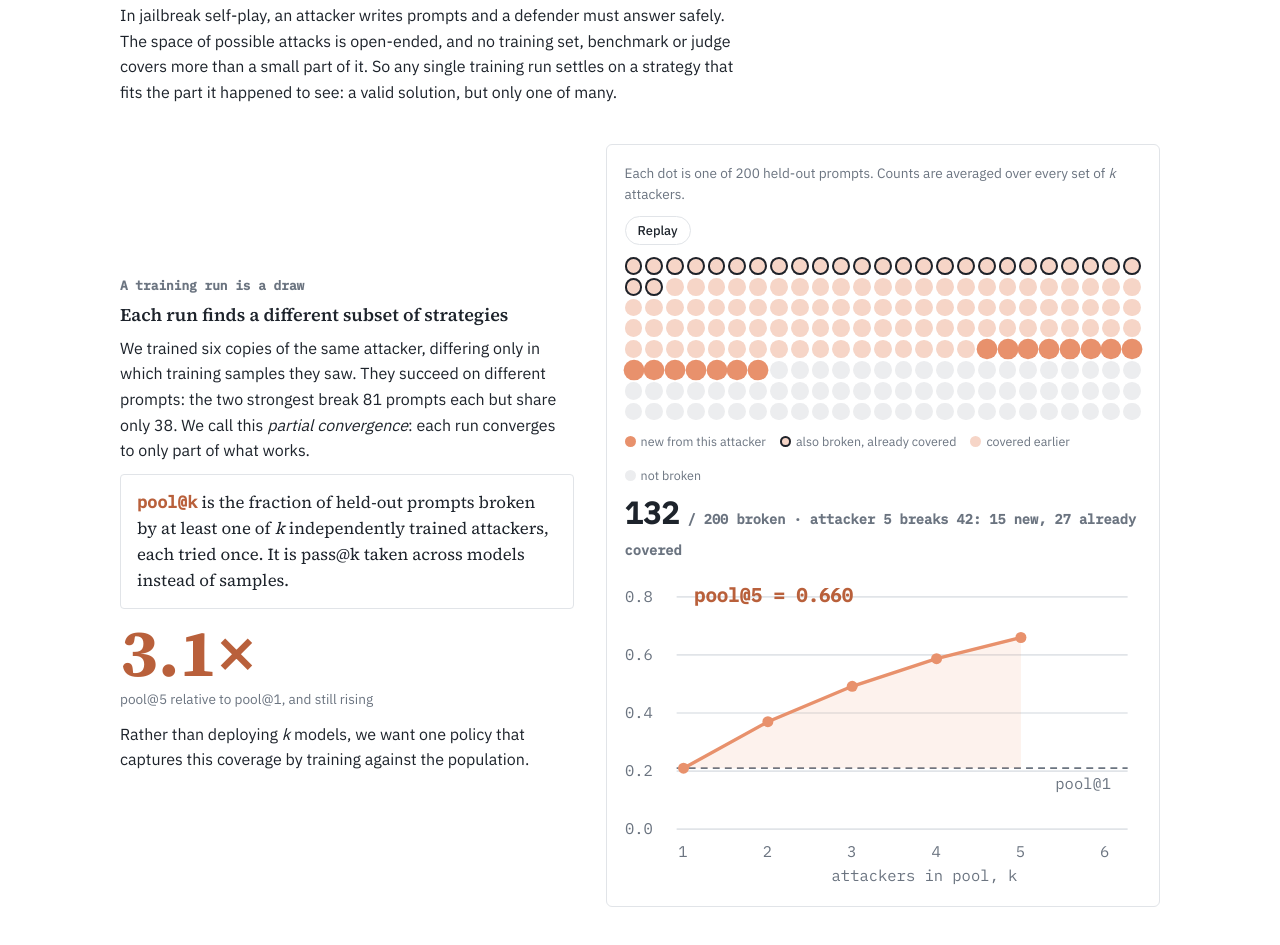
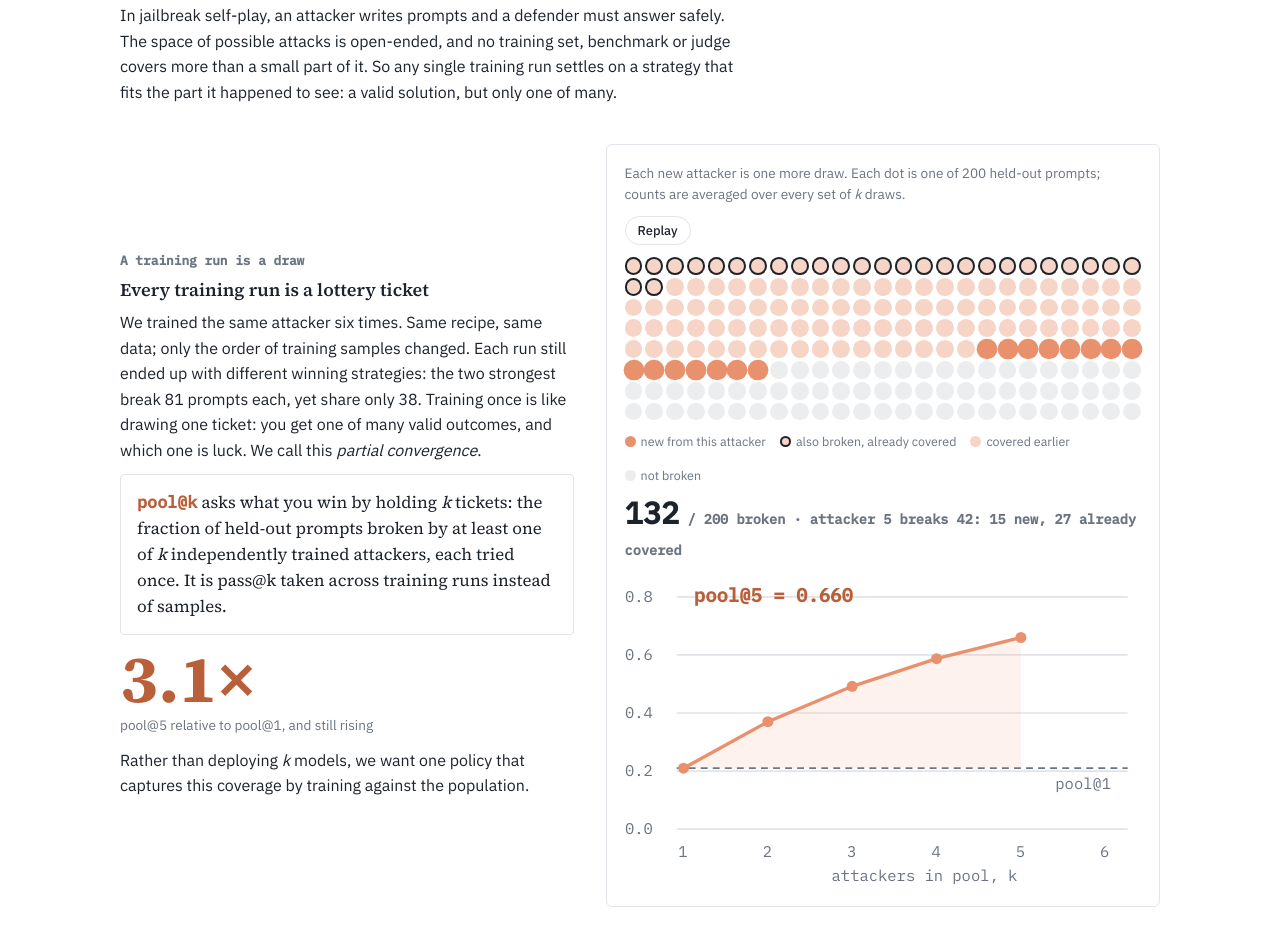
Before and after one commit to WentseChen/population-self-play, a plain HTML site: page index.html in a window 1280 px wide. Shown: the part 1225-2170 px from the top of the page. Drawn offline with Linux system fonts and the light colour scheme.

Commit message:
pool@k framed as lottery draws
Co-Authored-By: Claude Opus 5.5 <noreply@anthropic.com>

```diff
--- a/index.html
+++ b/index.html
@@ -302,15 +302,15 @@ footer { color: var(--muted); font-size: 0.85rem; padding-top: 24px; border-top:
     <div class="panel">
       <div class="panel-text">
         <span class="tag">A training run is a draw</span>
-        <h3>Each run finds a different subset of strategies</h3>
-        <p>We trained six copies of the same attacker, differing only in which training samples they saw. They succeed on different prompts: the two strongest break 81 prompts each but share only 38. We call this <i>partial convergence</i>: each run converges to only part of what works.</p>
-        <div class="def"><span class="mono">pool@k</span> is the fraction of held-out prompts broken by at least one of <i>k</i> independently trained attackers, each tried once. It is pass@k taken across models instead of samples.</div>
+        <h3>Every training run is a lottery ticket</h3>
+        <p>We trained the same attacker six times. Same recipe, same data; only the order of training samples changed. Each run still ended up with different winning strategies: the two strongest break 81 prompts each, yet share only 38. Training once is like drawing one ticket: you get one of many valid outcomes, and which one is luck. We call this <i>partial convergence</i>.</p>
+        <div class="def"><span class="mono">pool@k</span> asks what you win by holding <i>k</i> tickets: the fraction of held-out prompts broken by at least one of <i>k</i> independently trained attackers, each tried once. It is pass@k taken across training runs instead of samples.</div>
         <div><div class="huge"><span id="a-x">3.4</span>×</div><span class="note">pool@<span id="a-k">6</span> relative to pool@1, and still rising</span></div>
         <p>Rather than deploying <i>k</i> models, we want one policy that captures this coverage by training against the population.</p>
       </div>
       <div class="viz" id="va">
         <div class="viz-head">
-          <span class="note">Each dot is one of 200 held-out prompts. Counts are averaged over every set of <i>k</i> attackers.</span>
+          <span class="note">Each new attacker is one more draw. Each dot is one of 200 held-out prompts; counts are averaged over every set of <i>k</i> draws.</span>
           <button class="replay" type="button" data-replay="a">Replay</button>
         </div>
         <div class="board" id="board"></div>
```
